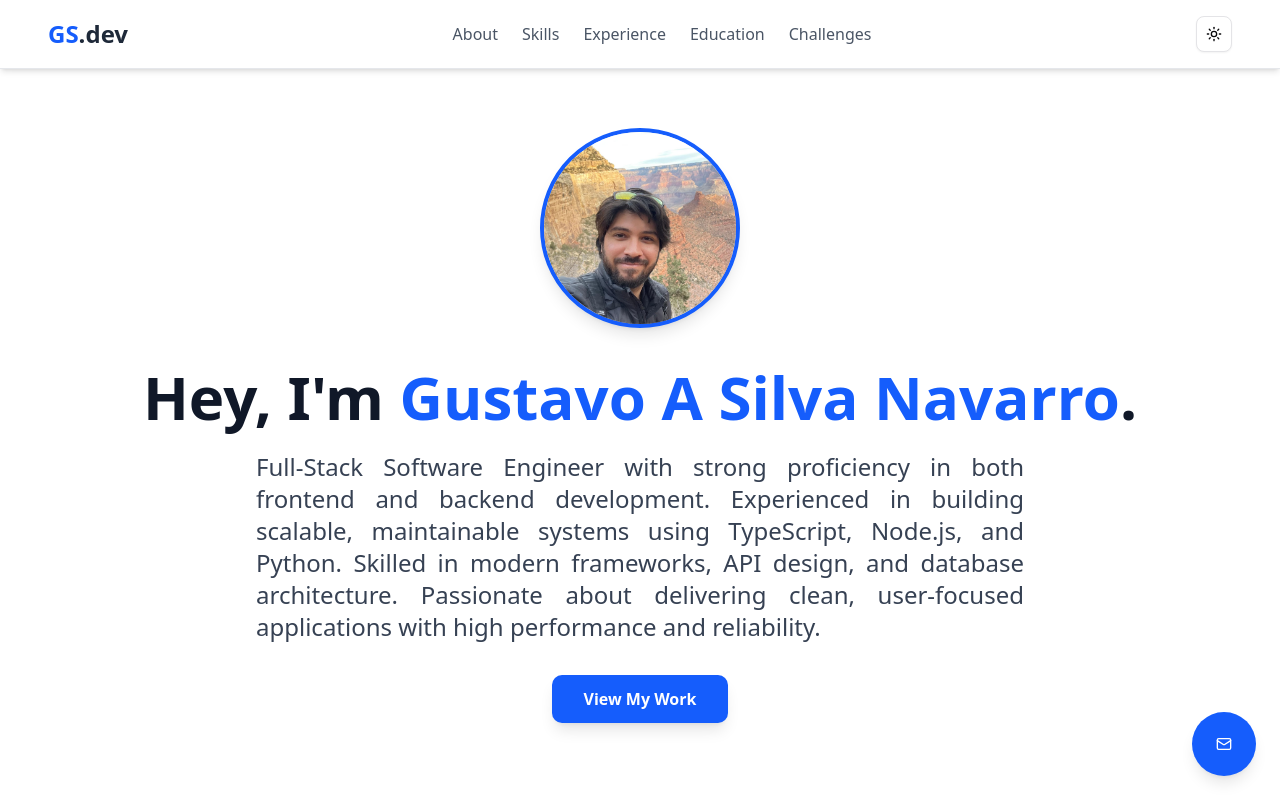
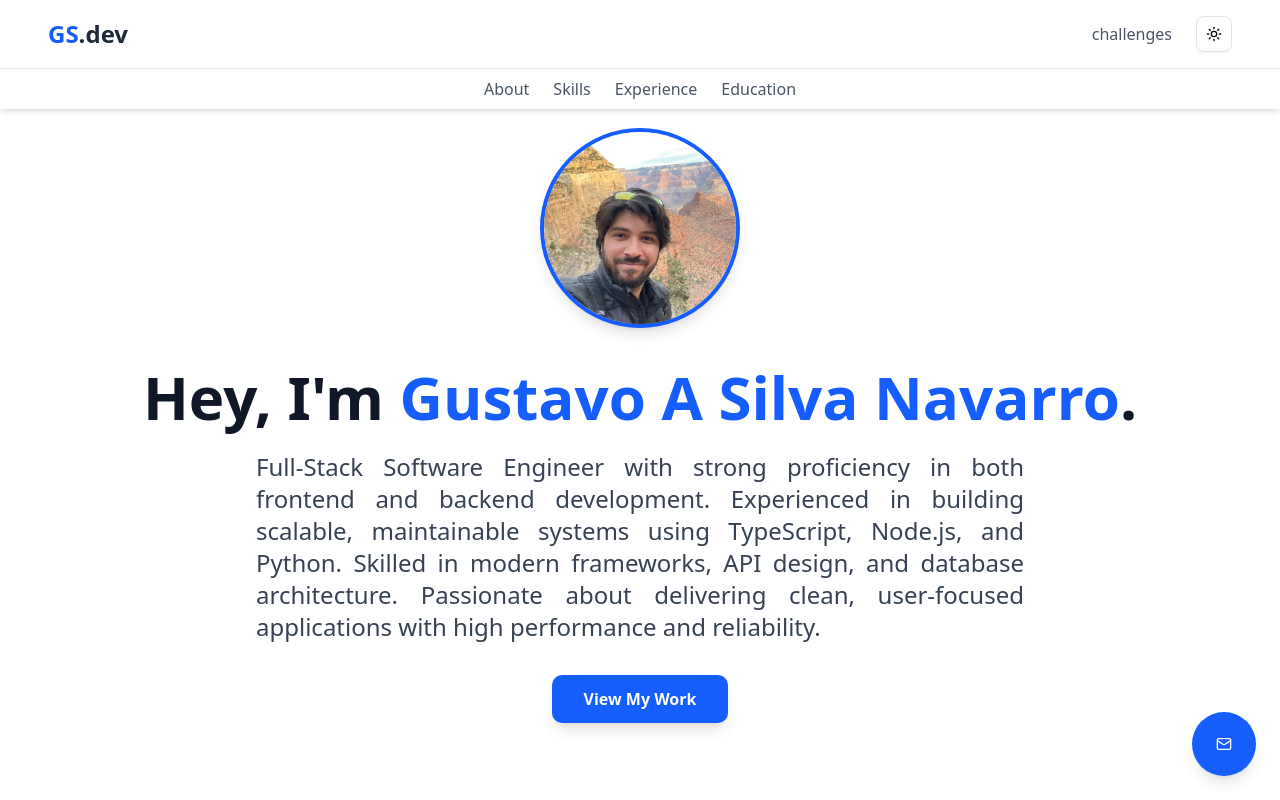
Before and after one commit to GustavoSilvaNavarro/gsn_web_page, a Next.js app: page / in a window 1280 px wide. Shown: the top 800 px of the page. Built offline with nearby package versions, Linux system fonts and the light colour scheme; no server answers.

Commit message:
🚧 Improving a bit more the navbar

```diff
--- a/src/app/challenges/page.tsx
+++ b/src/app/challenges/page.tsx
@@ -1,6 +1,9 @@
+import { NavBar } from '@/components/NavBar';
+
 export default function Challenges() {
   return (
     <div>
+      <NavBar navType="challenges" />
       <h1>Here is where the challenges would be!!!</h1>
     </div>
   );
--- a/src/app/page.tsx
+++ b/src/app/page.tsx
@@ -13,7 +13,7 @@ import { FloatingContactButton } from '@/components/ContactButton';
 export default function Home() {
   return (
     <div className="min-h-screen font-sans antialiased">
-      <NavBar />
+      <NavBar navType="main" />
       <main className="container mx-auto px-6 py-24 md:py-32">
         <MainSection personalInfo={personalDetails} />
         <AboutSection personalInfo={personalDetails} />
--- a/src/components/NavBar.tsx
+++ b/src/components/NavBar.tsx
@@ -1,50 +1,53 @@
 import Link from 'next/link';
 import { ModeToggle } from '@/components/ui/toggle/DarkModeToggle';
 
-export const NavBar = () => {
+const mainPageLinks = [
+  { label: 'About', href: '#about' },
+  { label: 'Skills', href: '#skills' },
+  { label: 'Experience', href: '#experience' },
+  { label: 'Education', href: '#education' },
+];
+
+type NavBarProps = {
+  navType: 'main' | 'challenges';
+};
+
+export const NavBar = ({ navType }: NavBarProps) => {
   return (
-    <nav className="fixed w-full z-60 bg-white bg-opacity-90 dark:bg-gray-950 dark:bg-opacity-90 backdrop-blur-sm shadow-md dark:shadow-lg py-4 px-6 md:px-12 flex justify-between items-center border-b border-gray-200 dark:border-gray-800">
-      <div className="text-2xl font-bold text-blue-600 dark:text-blue-400">
+    <nav className="fixed w-full z-60 bg-white bg-opacity-90 dark:bg-gray-950 dark:bg-opacity-90 backdrop-blur-sm shadow-md dark:shadow-lg">
+      <div className="flex justify-between items-center py-4 px-6 md:px-12 border-b border-gray-200 dark:border-gray-800">
+        <Link href="/" className="text-2xl font-bold text-blue-600 dark:text-blue-400">
           GS<span className="text-gray-800 dark:text-gray-100">.dev</span>
-      </div>
+        </Link>
+        <div className="flex items-center space-x-6">
           <ul className="flex space-x-6">
             <li>
-          <a
-            href="#about"
+              <Link
+                href={'/challenges'}
                 className="text-gray-600 dark:text-gray-300 hover:text-blue-600 dark:hover:text-blue-400 transition-colors duration-200">
-            About
-          </a>
-        </li>
-        <li>
-          <a
-            href="#skills"
-            className="text-gray-600 dark:text-gray-300 hover:text-blue-600 dark:hover:text-blue-400 transition-colors duration-200">
-            Skills
-          </a>
-        </li>
-        <li>
-          <a
-            href="#experience"
-            className="text-gray-600 dark:text-gray-300 hover:text-blue-600 dark:hover:text-blue-400 transition-colors duration-200">
-            Experience
-          </a>
-        </li>
-        <li>
-          <a
-            href="#education"
-            className="text-gray-600 dark:text-gray-300 hover:text-blue-600 dark:hover:text-blue-400 transition-colors duration-200">
-            Education
-          </a>
-        </li>
-        <li>
-          <Link
-            href="/challenges"
-            className="text-gray-600 dark:text-gray-300 hover:text-blue-600 dark:hover:text-blue-400 transition-colors duration-200">
-            Challenges
+                challenges
               </Link>
             </li>
           </ul>
           <ModeToggle />
+        </div>
+      </div>
+
+      {navType === 'main' ? (
+        <div className="flex justify-center py-2 px-6 md:px-12">
+          <ul className="flex space-x-6">
+            {mainPageLinks.map((link) => (
+              <li key={link.href}>
+                <a
+                  href={link.href}
+                  className="text-gray-600 dark:text-gray-300 hover:text-blue-600 dark:hover:text-blue-400 transition-colors duration-200">
+                  {link.label}
+                </a>
+              </li>
+            ))}
+          </ul>
+        </div>
+      ) : null}
     </nav>
   );
 };
```
Lines whose indentation alone changed are shown as unchanged.
